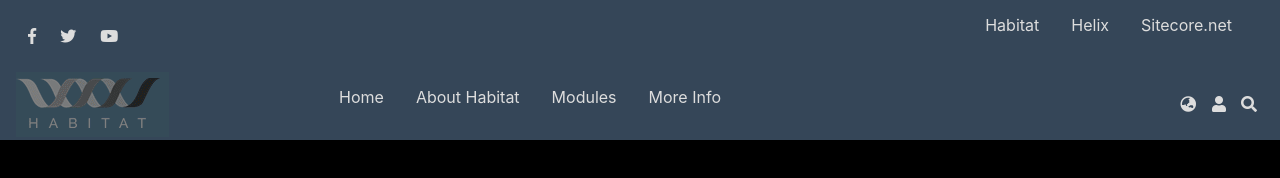
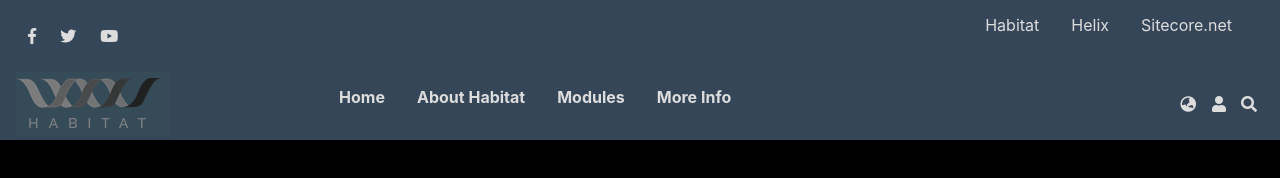
Before and after one commit to adambezemek/xc-code-challenge, a Vue app in the folder xc-code-challenge/: page / in a window 1280 px wide. Shown: the top 178 px of the page. Built offline with nearby package versions, Linux system fonts and the light colour scheme.

Commit message:
Add font-weight stylesheet

```diff
--- a/xc-code-challenge/src/App.vue
+++ b/xc-code-challenge/src/App.vue
@@ -72,7 +72,7 @@
             </div>
           </button>
 
-          <ul id="navigation" class="o-navigation c-main-navigation l-header__navigation-links">
+          <ul id="navigation" class="o-navigation c-main-navigation l-header__navigation-links u-font-weight--bold">
             <li>
               <a href="https://example.com">
                 Home
--- /dev/null
+++ b/xc-code-challenge/src/css/utilities/overrides/font-weight.css
@@ -0,0 +1,4 @@
+.u-font-weight--bold
+{
+    font-weight: bold;
+}
--- a/xc-code-challenge/src/main.js
+++ b/xc-code-challenge/src/main.js
@@ -15,6 +15,7 @@ import "@/css/utilities/overrides/text-alignment.css";
 import "@/css/utilities/overrides/links.css";
 import "@/css/utilities/overrides/visibility.css";
 import "@/css/utilities/overrides/rotation.css";
+import "@/css/utilities/overrides/font-weight.css";
 
 Vue.config.productionTip = false
 
```
